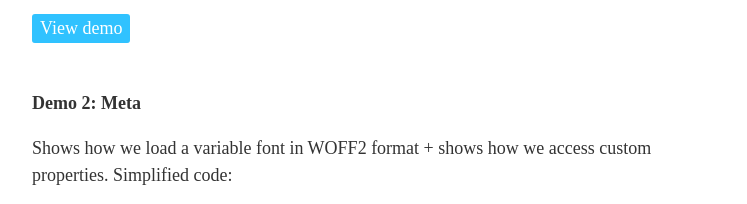
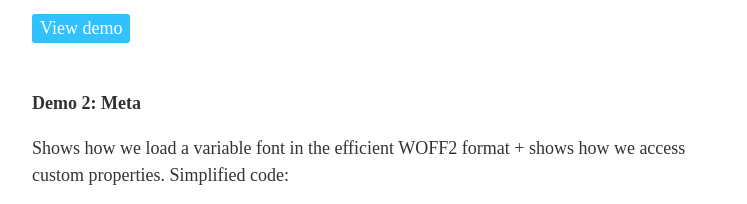
Before and after one commit to Wolfr/variable-fonts-demo, a plain HTML site: page index.html in a window 1280 px wide. Shown: the part 980-1184 px from the top of the page, without its empty margins (266-1013 px from the left). Drawn offline with Linux system fonts and the light colour scheme; a web font is replaced by a local one.

Commit message:
Update
Signed-off-by: Wolfr <johan.ronsse@gmail.com>

```diff
--- a/index.html
+++ b/index.html
@@ -58,7 +58,7 @@ h2, h3, h4 {
 
     <h4>Demo 2: Meta</h4>
 
-    <p>Shows how we load a variable font in WOFF2 format + shows how we access custom properties. Simplified code:</p>
+    <p>Shows how we load a variable font in the efficient WOFF2 format + shows how we access custom properties. Simplified code:</p>
 
 <pre><code>@font-face {
   font-family: 'FF Meta VF';
@@ -110,7 +110,6 @@ em {
       <li><a href="https://daltonmaag.com/library/venn">Venn</a> by Dalton Maag (Technology preview)</li>
     </ul>
 
-
   </div>
 
   <!-- Syntax highlighting -->
```
Also changed, not shown: README.txt.
